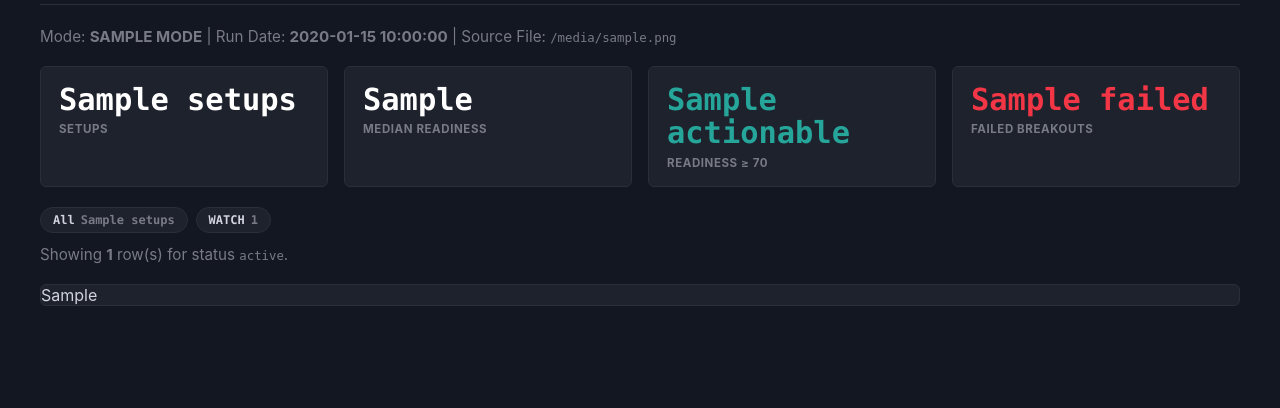
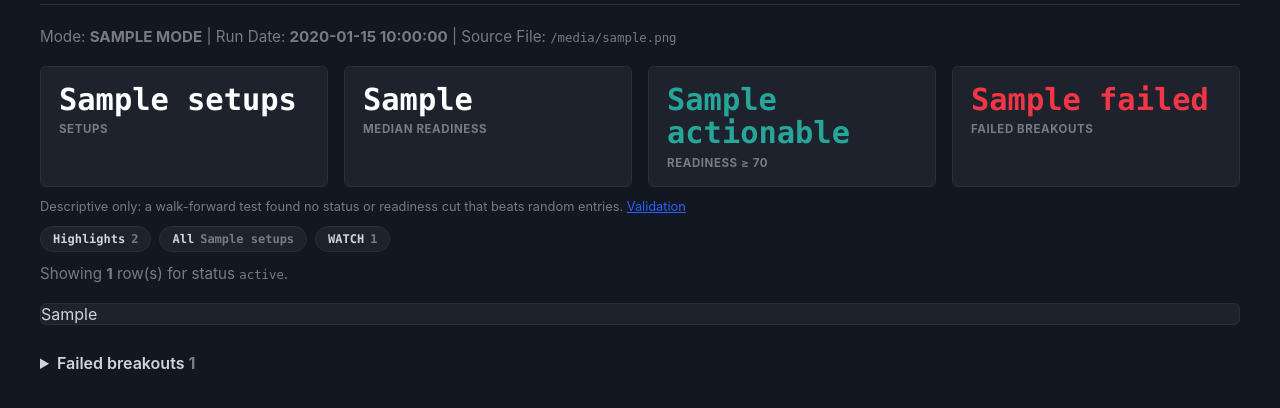
Before and after one commit to jigar3730/finance-vibe, a Flask app: template templates/breakout_view.html in a window 1280 px wide. Shown: the part 190-598 px from the top of the page. Run offline with Flask 3, Linux system fonts and the light colour scheme; the template is opened without the code that fills it: most values are stand-ins (such as "Sample title", 1, 10 or a date in 2020).

Commit message:
Breakout dashboard: parallel live quotes, display rule, BREAKOUT_TRIGGERED status
- Live prices: fetch fast_info quotes in a 16-thread pool with a 60s cache
  (~276-symbol scan: 33s -> ~2s first load, instant reloads).
- Scanner: triggered-but-unconfirmed rows get their own BREAKOUT_TRIGGERED
  status instead of WATCH; always displayed, sorted after confirmed.
  breakout_experiment keeps scoring them as WATCH (pre-registered rule).
- Dashboard: default to the scanner's display rule with a Show-all chip,
  status-ordered sort, failed breakouts in a collapsed section, quotes only
  for visible rows, descriptive-only note. Older CSVs are relabelled from
  the Breakout Triggered flag.

Co-Authored-By: Claude Opus 5.5 <noreply@anthropic.com>

```diff
--- a/src/finance_vibe/app.py
+++ b/src/finance_vibe/app.py
@@ -5,6 +5,8 @@ from __future__ import annotations
 import glob
 import logging
 import os
+import time
+from concurrent.futures import ThreadPoolExecutor
 from datetime import datetime
 
 import pandas as pd
@@ -47,6 +49,26 @@ BREAKOUT_DISPLAY_COLUMNS = [
     "RVOL20",
     "Compression",
 ]
+
+# Mirrors breakout_scanner's display rule and status order (tests/test_breakout_dashboard.py
+# checks they agree): event statuses always show; WATCH / DEVELOPING need a readiness floor.
+BREAKOUT_TRIGGERED = "BREAKOUT_TRIGGERED"
+BREAKOUT_FAILED = "FAILED_BREAKOUT"
+BREAKOUT_ALWAYS_SHOWN = {"PRE_BREAKOUT", "BREAKOUT_CONFIRMED", BREAKOUT_TRIGGERED, BREAKOUT_FAILED}
+BREAKOUT_SCORE_FLOOR = {"WATCH": 55, "DEVELOPING": 50}
+BREAKOUT_STATUS_ORDER = [
+    "PRE_BREAKOUT",
+    "BREAKOUT_CONFIRMED",
+    BREAKOUT_TRIGGERED,
+    BREAKOUT_FAILED,
+    "WATCH",
+    "DEVELOPING",
+]
+
+# Live quotes: parallel fast_info lookups, cached briefly per symbol.
+LIVE_PRICE_WORKERS = 16
+LIVE_PRICE_TTL_SECONDS = 60
+_live_price_cache: dict[str, tuple[float, float]] = {}
 
 app = Flask(
     __name__,
@@ -149,43 +171,125 @@ def _breakout_kpis(df: pd.DataFrame) -> dict[str, object]:
 
 
 def _breakout_status_mix(df: pd.DataFrame) -> list[dict]:
-    """Ordered per-status counts for the status chips (primary states first)."""
+    """Ordered per-status counts for the status chips (scanner status order)."""
     status = df.get("Status")
     if status is None:
         return []
     counts = status.value_counts()
-    preferred = [
-        "PRE_BREAKOUT",
-        "BREAKOUT_CONFIRMED",
-        "WATCH",
-        "DEVELOPING",
-        "FAILED_BREAKOUT",
-    ]
-    ordered = [s for s in preferred if s in counts.index]
-    ordered += [s for s in counts.index if s not in preferred]
+    ordered = [s for s in BREAKOUT_STATUS_ORDER if s in counts.index]
+    ordered += [s for s in counts.index if s not in BREAKOUT_STATUS_ORDER]
     return [{"status": s, "count": int(counts[s])} for s in ordered]
 
 
+def _relabel_triggered_watch(df: pd.DataFrame) -> pd.DataFrame:
+    """Scans before 2026-10-20 filed triggered-but-unconfirmed rows under WATCH.
+
+    The scanner's ``Breakout Triggered`` flag identifies them (a triggered row only
+    reaches WATCH via that rule), so older CSVs get the same BREAKOUT_TRIGGERED status.
+    """
+    if "Status" not in df.columns or "Breakout Triggered" not in df.columns:
+        return df
+    triggered = df["Breakout Triggered"].astype(str).str.strip().str.lower() == "true"
+    df.loc[(df["Status"] == "WATCH") & triggered, "Status"] = BREAKOUT_TRIGGERED
+    return df
+
+
+def _breakout_display_mask(df: pd.DataFrame) -> pd.Series:
+    """Scanner display rule: event statuses always, WATCH / DEVELOPING above a floor."""
+    if "Status" not in df.columns:
+        return pd.Series(True, index=df.index)
+    status = df["Status"]
+    floor = status.map(BREAKOUT_SCORE_FLOOR)
+    readiness = pd.to_numeric(df.get("Breakout Readiness"), errors="coerce")  # type: ignore[call-overload]
+    return status.isin(BREAKOUT_ALWAYS_SHOWN) | (readiness >= floor)
+
+
+def _sort_breakout_rows(df: pd.DataFrame) -> pd.DataFrame:
+    """Status order first, then readiness (descending), then symbol."""
+    out = df.copy()
+    sort_cols, ascending = [], []
+    if "Status" in out.columns:
+        rank = {s: i for i, s in enumerate(BREAKOUT_STATUS_ORDER)}
+        out["_rank"] = out["Status"].map(rank).fillna(len(rank))
+        sort_cols.append("_rank")
+        ascending.append(True)
+    if "Breakout Readiness" in out.columns:
+        sort_cols.append("Breakout Readiness")
+        ascending.append(False)
+    if "Symbol" in out.columns:
+        sort_cols.append("Symbol")
+        ascending.append(True)
+    if sort_cols:
+        out = out.sort_values(sort_cols, ascending=ascending)
+    return out.drop(columns="_rank", errors="ignore")
+
+
+def _breakout_table_html(table_df: pd.DataFrame, live_price_map: dict[str, float | str]) -> str:
+    """Render breakout rows with a Live Price column after Close and Finviz symbol links."""
+    table_df = table_df.copy()
+    if "Symbol" in table_df.columns and "Close" in table_df.columns:
+        closes = pd.to_numeric(table_df["Close"], errors="coerce")
+        table_df["Live Price"] = [
+            _live_price_cell(live_price_map.get(str(sym).strip().upper()), close)
+            if pd.notna(sym)
+            else ""
+            for sym, close in zip(table_df["Symbol"], closes, strict=True)
+        ]
+        cols = list(table_df.columns)
+        cols.insert(cols.index("Close") + 1, cols.pop(cols.index("Live Price")))
+        table_df = table_df[cols]
+
+    # Finviz quote links on the Symbol column (matches trade-plan view).
+    if "Symbol" in table_df.columns:
+        table_df["Symbol"] = table_df["Symbol"].apply(
+            lambda x: (
+                f'<a href="https://finviz.com/quote.ashx?t={str(x).strip().upper()}" '
+                f'target="_blank" rel="noopener noreferrer" class="ticker-link">{x}</a>'
+                if pd.notna(x)
+                else ""
+            )
+        )
+    return table_df.to_html(classes="table", index=False, border=0, escape=False)
+
+
+def _fetch_one_live_price(sym: str) -> float | str:
+    """Last price for one symbol via yfinance ``fast_info``; ``N/A`` on any failure."""
+    try:
+        return round(yf.Ticker(sym).fast_info["last_price"], 2)
+    except Exception:
+        return "N/A"
+
+
 def _fetch_live_prices(symbols: list[str]) -> dict[str, float | str]:
-    """Fetch last prices via yfinance ``fast_info``; missing symbols map to ``N/A``."""
+    """Fetch last prices via yfinance ``fast_info``; missing symbols map to ``N/A``.
+
+    Each ``fast_info`` lookup is its own HTTP round-trip, so they run in a thread
+    pool (a ~275-symbol breakout scan: ~33s sequential, ~4s pooled). Successful
+    quotes are cached for ``LIVE_PRICE_TTL_SECONDS`` so reloads and status-filter
+    clicks don't re-fetch.
+    """
     if not symbols:
         return {}
-    try:
-        # Create a batch query string (e.g., "DKNG GOOGL HLT")
-        tickers_str = " ".join(symbols)
-        tickers = yf.Tickers(tickers_str)
-
-        prices = {}
-        for sym in symbols:
-            try:
-                # fast_info fetches the live feed price rapidly without scraping overhead
-                prices[sym] = round(tickers.tickers[sym].fast_info["last_price"], 2)
-            except Exception:
-                prices[sym] = "N/A"  # Fallback if ticker data fetch fails
-        return prices
-    except Exception as e:
-        logger.warning(f"Error fetching live prices: {e}")
-        return {sym: "N/A" for sym in symbols}
+    now = time.monotonic()
+    prices: dict[str, float | str] = {}
+    missing = []
+    for sym in symbols:
+        cached = _live_price_cache.get(sym)
+        if cached is not None and now - cached[0] < LIVE_PRICE_TTL_SECONDS:
+            prices[sym] = cached[1]
+        else:
+            missing.append(sym)
+    if missing:
+        with ThreadPoolExecutor(max_workers=min(LIVE_PRICE_WORKERS, len(missing))) as pool:
+            fetched = dict(zip(missing, pool.map(_fetch_one_live_price, missing), strict=True))
+        failed = sum(1 for p in fetched.values() if p == "N/A")
+        if failed:
+            logger.warning("Live price unavailable for %d/%d symbols", failed, len(missing))
+        for sym, price in fetched.items():
+            if isinstance(price, float):
+                _live_price_cache[sym] = (now, price)
+        prices.update(fetched)
+    return prices
 
 
 # Live price this far above the close (percent) highlights the trade-plan row.
@@ -307,8 +411,10 @@ def breakout_index() -> str:
 def breakout_view(mode: str, date: str) -> str | tuple[str, int]:
     """Render one breakout scan CSV: KPI counts, status chips, and the table.
 
-    Read-only. The raw CSV is never rewritten. ``?status=`` filters the table
-    only; KPIs and the status mix are always computed on the full file.
+    Read-only. The raw CSV is never rewritten. By default the table follows the
+    scanner's display rule, with FAILED_BREAKOUT rows in a separate collapsed
+    table; ``?show=all`` lists every row and ``?status=`` every row of one status.
+    KPIs and the status mix are always computed on the full file.
     """
     if mode not in BREAKOUT_MODES:
         abort(404, "Invalid breakout mode.")
@@ -327,58 +433,50 @@ def breakout_view(mode: str, date: str) -> str | tuple[str, int]:
     try:
         df = pd.read_csv(target_path)
         df.columns = df.columns.str.strip()
+        df = _relabel_triggered_watch(df)
 
         kpis = _breakout_kpis(df)
         status_mix = _breakout_status_mix(df)
 
-        # Table view: known display columns, sorted by readiness then symbol.
-        view_cols = [c for c in BREAKOUT_DISPLAY_COLUMNS if c in df.columns]
-        table_df = df[view_cols].copy() if view_cols else df.copy()
+        # Status filter or "show all" list every matching row; otherwise apply the
+        # scanner's display rule and split failed breakouts into their own table.
+        active_status = request.args.get("status")
+        show_all = request.args.get("show") == "all" and not active_status
+        has_status = "Status" in df.columns
+        if active_status and has_status:
+            rows = df[df["Status"] == active_status]
+        elif show_all:
+            rows = df
+        else:
+            rows = df[_breakout_display_mask(df)]
 
-        if "Breakout Readiness" in table_df.columns:
-            table_df["Breakout Readiness"] = pd.to_numeric(
-                table_df["Breakout Readiness"], errors="coerce"
+        split_failed = not active_status and not show_all and has_status
+        if split_failed:
+            failed_rows = rows[rows["Status"] == BREAKOUT_FAILED]
+            rows = rows[rows["Status"] != BREAKOUT_FAILED]
+        else:
+            failed_rows = rows.iloc[0:0]
+
+        view_cols = [c for c in BREAKOUT_DISPLAY_COLUMNS if c in df.columns] or list(df.columns)
+
+        def _prepare(part: pd.DataFrame) -> pd.DataFrame:
+            out = part[view_cols].copy()
+            if "Breakout Readiness" in out.columns:
+                out["Breakout Readiness"] = pd.to_numeric(
+                    out["Breakout Readiness"], errors="coerce"
+                )
+            return _sort_breakout_rows(out)
+
+        table_df, failed_df = _prepare(rows), _prepare(failed_rows)
+
+        # Live price next to Close, coloured by live vs. close (only visible rows are quoted).
+        live_price_map: dict[str, float | str] = {}
+        if "Symbol" in view_cols and "Close" in view_cols:
+            visible = pd.concat([table_df["Symbol"], failed_df["Symbol"]]).dropna()
+            live_price_map = _fetch_live_prices(
+                list(dict.fromkeys(str(x).strip().upper() for x in visible))
             )
 
-        # Status filter applies to the table only (KPIs stay full-file).
-        active_status = request.args.get("status")
-        if active_status and "Status" in table_df.columns:
-            table_df = table_df[table_df["Status"] == active_status]
-
-        sort_cols = [c for c in ["Breakout Readiness", "Symbol"] if c in table_df.columns]
-        if sort_cols:
-            table_df = table_df.sort_values(
-                sort_cols,
-                ascending=[c == "Symbol" for c in sort_cols],
-            )
-
-        # Live price next to Close, coloured by live vs. close (only visible rows are quoted).
-        if "Symbol" in table_df.columns and "Close" in table_df.columns:
-            symbols = [str(x).strip().upper() for x in table_df["Symbol"].dropna().unique()]
-            live_price_map = _fetch_live_prices(symbols)
-            closes = pd.to_numeric(table_df["Close"], errors="coerce")
-            table_df["Live Price"] = [
-                _live_price_cell(live_price_map.get(str(sym).strip().upper()), close)
-                if pd.notna(sym)
-                else ""
-                for sym, close in zip(table_df["Symbol"], closes, strict=True)
-            ]
-            cols = list(table_df.columns)
-            cols.insert(cols.index("Close") + 1, cols.pop(cols.index("Live Price")))
-            table_df = table_df[cols]
-
-        # Finviz quote links on the Symbol column (matches trade-plan view).
-        if "Symbol" in table_df.columns:
-            table_df["Symbol"] = table_df["Symbol"].apply(
-                lambda x: (
-                    f'<a href="https://finviz.com/quote.ashx?t={str(x).strip().upper()}" '
-                    f'target="_blank" rel="noopener noreferrer" class="ticker-link">{x}</a>'
-                    if pd.notna(x)
-                    else ""
-                )
-            )
-
-        table_html = table_df.to_html(classes="table", index=False, border=0, escape=False)
         return render_template(
             "breakout_view.html",
             mode=mode,
@@ -387,8 +485,14 @@ def breakout_view(mode: str, date: str) -> str | tuple[str, int]:
             kpis=kpis,
             status_mix=status_mix,
             active_status=active_status,
+            show_all=show_all,
             row_count=int(len(table_df)),
-            table_html=table_html,
+            table_html=_breakout_table_html(table_df, live_price_map),
+            failed_count=int(len(failed_df)),
+            failed_table_html=_breakout_table_html(failed_df, live_price_map)
+            if len(failed_df)
+            else "",
+            score_floor=BREAKOUT_SCORE_FLOOR,
         )
     except Exception as e:  # route boundary: show the error page, keep the traceback in the log
         logger.exception("Failed to render %s", request.path)
--- a/src/finance_vibe/static/css/finviz-theme.css
+++ b/src/finance_vibe/static/css/finviz-theme.css
@@ -313,6 +313,19 @@ table.table tr:has(.live-surge) {
 
 .chip.active .chip-count { color: var(--finviz-text-strong); }
 
+.scan-note { margin: -8px 0 12px; font-size: 0.8rem; }
+.scan-note a { color: var(--finviz-accent-blue); }
+
+/* Breakout dashboard: collapsed failed-breakout table */
+.failed-section { margin-top: 20px; }
+.failed-section > summary {
+    cursor: pointer;
+    padding: 8px 0;
+    color: var(--finviz-text-primary);
+    font-weight: 600;
+}
+.failed-section > summary:hover { color: var(--finviz-text-strong); }
+
 /* Docs layout */
 .docs-shell {
     display: grid;
--- a/templates/breakout_view.html
+++ b/templates/breakout_view.html
@@ -24,9 +24,17 @@
         </div>
     </div>
 
+    <div class="meta scan-note">
+        Descriptive only: a walk-forward test found no status or readiness cut that beats random entries.
+        <a href="{{ url_for('docs.show_doc', doc_path='architecture/breakout_scanner') }}#validation-status">Validation</a>
+    </div>
+
     {% if status_mix %}
     <div class="chip-row">
-        <a class="chip {% if not active_status %}active{% endif %}" href="{{ url_for('breakout_view', mode=mode, date=date) }}">
+        <a class="chip {% if not active_status and not show_all %}active{% endif %}" href="{{ url_for('breakout_view', mode=mode, date=date) }}">
+            Highlights <span class="chip-count">{{ row_count + failed_count }}</span>
+        </a>
+        <a class="chip {% if show_all %}active{% endif %}" href="{{ url_for('breakout_view', mode=mode, date=date, show='all') }}">
             All <span class="chip-count">{{ kpis['setups'] }}</span>
         </a>
         {% for item in status_mix %}
@@ -39,10 +47,23 @@
     {% endif %}
 
     <div class="meta" style="margin-top: 4px;">
-        Showing <strong>{{ row_count }}</strong> row(s){% if active_status %} for status <code>{{ active_status }}</code>{% endif %}.
+        Showing <strong>{{ row_count }}</strong> row(s)
+        {%- if active_status %} for status <code>{{ active_status }}</code>
+        {%- elif show_all %} (every scanned ticker)
+        {%- else %}: every pre-breakout, confirmed and triggered setup, plus WATCH with readiness ≥ {{ score_floor['WATCH'] }} and DEVELOPING ≥ {{ score_floor['DEVELOPING'] }}
+        {%- endif %}.
     </div>
 
     <div class="table-container">
         {{ table_html|safe }}
     </div>
+
+    {% if failed_table_html %}
+    <details class="failed-section">
+        <summary>Failed breakouts <span class="chip-count">{{ failed_count }}</span></summary>
+        <div class="table-container">
+            {{ failed_table_html|safe }}
+        </div>
+    </details>
+    {% endif %}
 {% endblock %}
```
Also changed, not shown: docs/architecture/breakout_scanner.md (+10 -4 lines), docs/architecture/operation_manual.md (+1 -1 lines), src/finance_vibe/breakout_experiment.py (+12 -2 lines), src/finance_vibe/breakout_scanner.py (+7 -5 lines), tests/test_breakout_dashboard.py (+86 -0 lines), tests/test_breakout_experiment.py (+5 -0 lines), tests/test_breakout_scanner.py (+39 -0 lines), tests/test_live_prices.py (added, +48 -0 lines).
